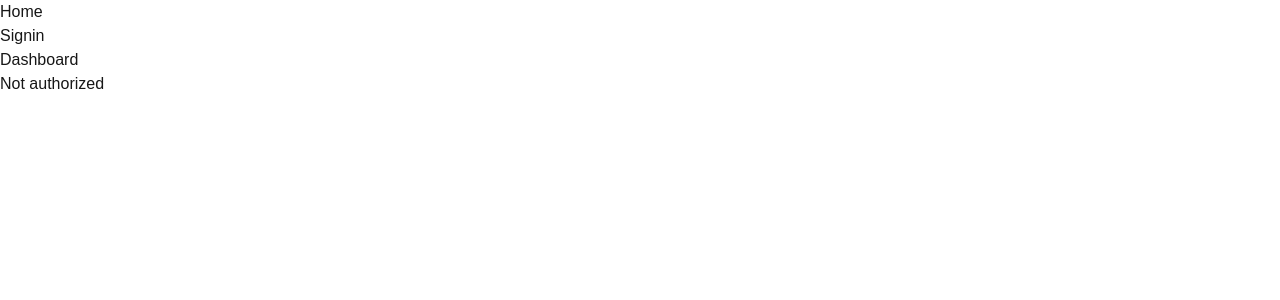
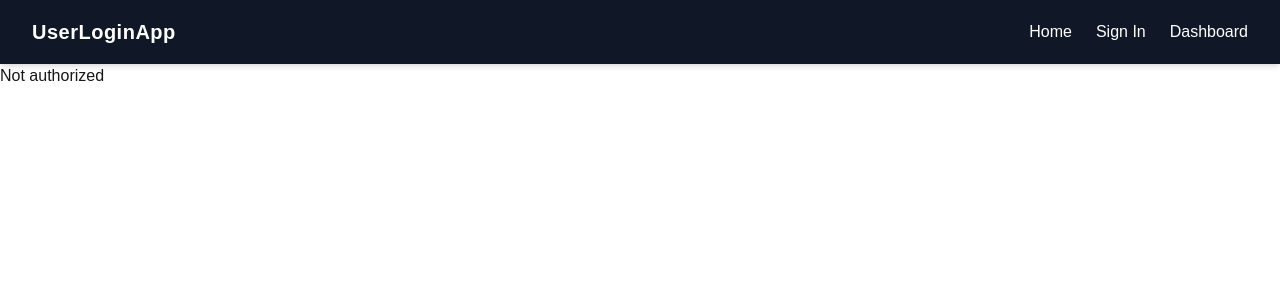
Before and after one commit to ParaMarcosEl/nextauth, a Next.js app: page /dashboard in a window 1280 px wide. Shown: the top 300 px of the page. Built offline with nearby package versions, Linux system fonts and the light colour scheme; no server answers.

Commit message:
update navigation styles

```diff
--- a/src/app/navigation/navigation.tsx
+++ b/src/app/navigation/navigation.tsx
@@ -1,14 +1,36 @@
-// src/components/Nav.tsx
-import Link from "next/link";
+import Link from 'next/link';
 
-export default function Nav() {
+export default function Navigation() {
   return (
-    <nav>
-      <ul>
-        <li><Link href="/">Home</Link></li>
-        <li><Link href="/signin">Signin</Link></li>
-        <li><Link href="/dashboard">Dashboard</Link></li>
-      </ul>
+    <nav className="bg-gray-900 text-white shadow-md">
+      <div className="max-w-7xl mx-auto px-4 sm:px-6 lg:px-8">
+        <div className="flex justify-between items-center h-16">
+
+          {/* Logo / Brand */}
+          <div className="flex items-center">
+            <Link href="/" className="text-xl font-bold tracking-wide">
+              UserLoginApp
+            </Link>
+          </div>
+
+          {/* Navigation Links */}
+          <div className="hidden md:flex space-x-6">
+            <Link href="/" className="hover:text-indigo-400 transition">Home</Link>
+            <Link href="/signin" className="hover:text-indigo-400 transition">Sign In</Link>
+            <Link href="/dashboard" className="hover:text-indigo-400 transition">Dashboard</Link>
+          </div>
+
+          {/* Mobile Menu Icon (optional logic can be added) */}
+          <div className="md:hidden">
+            <button className="text-gray-300 hover:text-white focus:outline-none focus:ring">
+              <svg className="h-6 w-6" fill="none" stroke="currentColor" strokeWidth="2" viewBox="0 0 24 24">
+                <path strokeLinecap="round" strokeLinejoin="round" d="M4 6h16M4 12h16M4 18h16" />
+              </svg>
+            </button>
+          </div>
+
+        </div>
+      </div>
     </nav>
   );
 }
```
